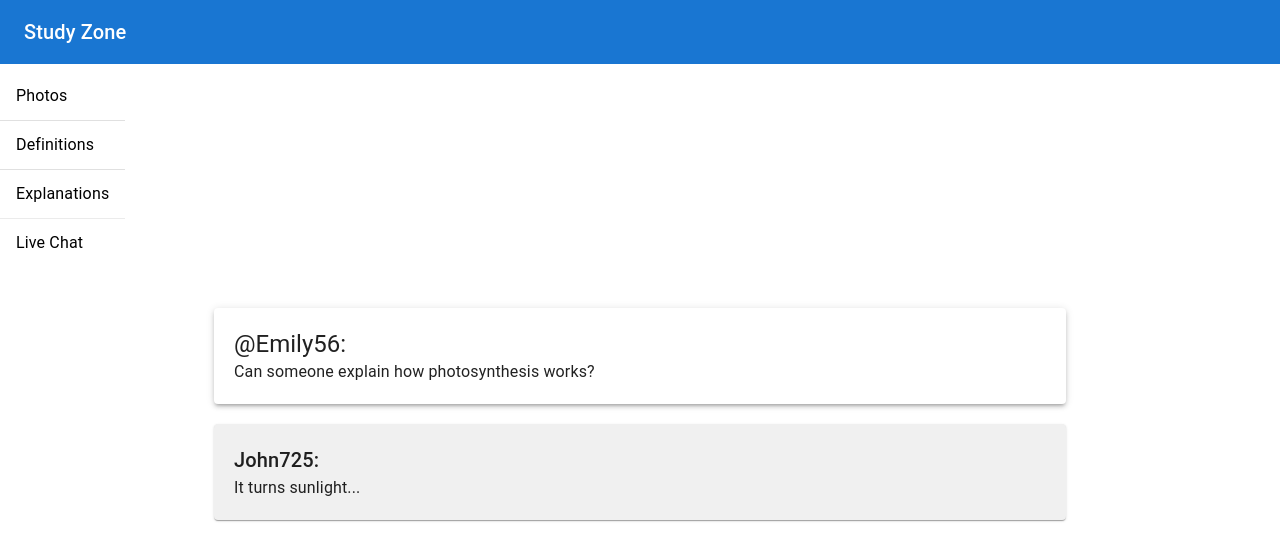
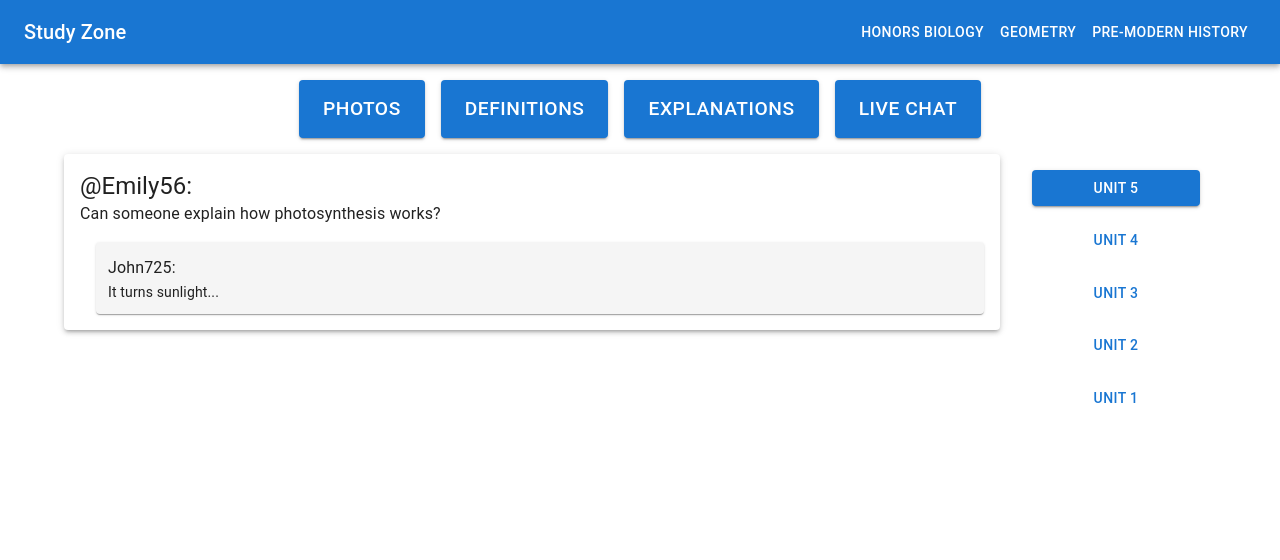
Before and after one commit to eloelcoding/studyzone, a React (Create React App) app: page / in a window 1280 px wide. Shown: the top 560 px of the page. Built offline with nearby package versions, Linux system fonts and the light colour scheme.

Commit message:
Working version of App.js

```diff
--- a/src/App.js
+++ b/src/App.js
@@ -1,51 +1,64 @@
 import React from 'react';
-import AppBar from '@mui/material/AppBar';
-import Toolbar from '@mui/material/Toolbar';
-import Typography from '@mui/material/Typography';
-import Box from '@mui/material/Box';
-import Paper from '@mui/material/Paper';
-import { List, ListItem, ListItemText, Divider, Container } from '@mui/material';
+import { AppBar, Toolbar, Typography, Box, Paper, Container, List, ListItem, Button } from '@mui/material';
+
+import { posts } from './mock_data/posts'
 
 function App() {
+  // alert(posts)
+  console.log(posts)
   return (
     <div>
       <AppBar position="static">
         <Toolbar>
-          <Typography variant="h6">
+          <Typography variant="h6" sx={{ flexGrow: 1 }}>
             Study Zone
           </Typography>
+          {/* Class Selections */}
+          <Box>
+            {['Honors Biology', 'Geometry', 'Pre-Modern History'].map((subject) => (
+              <Button key={subject} color="inherit">{subject}</Button>
+            ))}
+          </Box>
         </Toolbar>
       </AppBar>
 
-      <Box sx={{ flexGrow: 1, bgcolor: 'background.paper', display: 'flex', height: 224 }}>
-        <List component="nav" aria-label="mailbox folders">
-          <ListItem button>
-            <ListItemText primary="Photos" />
-          </ListItem>
-          <Divider />
-          <ListItem button divider>
-            <ListItemText primary="Definitions" />
-          </ListItem>
-          <ListItem button>
-            <ListItemText primary="Explanations" />
-          </ListItem>
-          <Divider light />
-          <ListItem button>
-            <ListItemText primary="Live Chat" />
-          </ListItem>
-        </List>
+      {/* Major Categories/Channels */}
+      <Box sx={{ display: 'flex', justifyContent: 'center', my: 2 }}>
+        {['Photos', 'Definitions', 'Explanations', 'Live Chat'].map((category) => (
+          <Button key={category} variant="contained" sx={{ mx: 1, py: 1.5, px: 3, fontSize: '1.2rem' }}>
+            {category}
+          </Button>
+        ))}
       </Box>
 
-      <Container maxWidth="md">
-        <Paper style={{ padding: '20px', marginTop: '20px' }} elevation={3}>
-          <Typography variant="h5">@Emily56:</Typography>
-          <Typography variant="body1">Can someone explain how photosynthesis works?</Typography>
-        </Paper>
+      <Container maxWidth="lg">
+        <Box sx={{ display: 'flex', mt: 2 }}>
+          {/* Main content area */}
+          <Box sx={{ flex: 1, pr: 2 }}>
+            <Paper sx={{ p: 2 }} elevation={3}>
+              <Typography variant="h5">@Emily56:</Typography>
+              <Typography variant="body1">Can someone explain how photosynthesis works?</Typography>
+              {/* Nested Comment */}
+              <Box sx={{ pl: 2, pt: 1 }}>
+                <Paper sx={{ p: 1.5, mt: 1, bgcolor: 'action.hover' }} elevation={1}>
+                  <Typography variant="subtitle1">John725:</Typography>
+                  <Typography variant="body2">It turns sunlight...</Typography>
+                </Paper>
+              </Box>
+            </Paper>
+          </Box>
 
-        <Paper style={{ padding: '20px', marginTop: '20px', backgroundColor: '#f0f0f0' }} elevation={1}>
-          <Typography variant="h6">John725:</Typography>
-          <Typography variant="body1">It turns sunlight...</Typography>
-        </Paper>
+          {/* Unit Selections */}
+          <Box sx={{ width: '200px' }}>
+            <List>
+              {['Unit 5', 'Unit 4', 'Unit 3', 'Unit 2', 'Unit 1'].map((unit, index) => (
+                <ListItem key={unit} button>
+                  <Button fullWidth variant={index === 0 ? "contained" : "text"}>{unit}</Button>
+                </ListItem>
+              ))}
+            </List>
+          </Box>
+        </Box>
       </Container>
     </div>
   );
```
